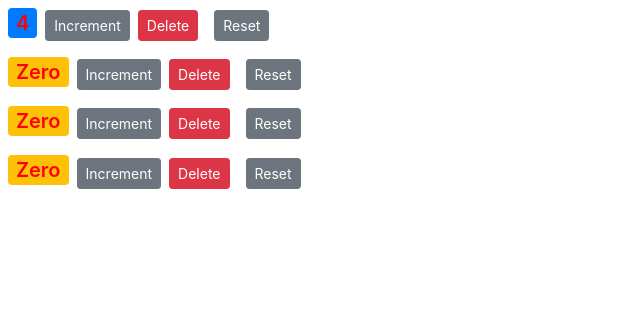
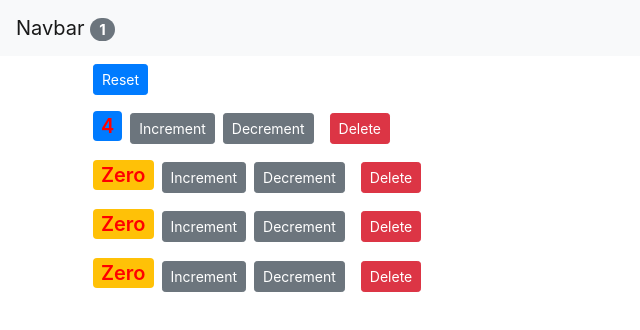
Before and after one commit to madukai/ReactCounterApp, a React (Create React App) app: page / in a window 1280 px wide. Shown: the top 330 px of the page, without its empty margins (0-640 px from the left). Built offline with nearby package versions, Linux system fonts and the light colour scheme.

Commit message:
Modified code to life the state up to app.js

```diff
--- a/src/App.js
+++ b/src/App.js
@@ -1,28 +1,75 @@
 import React, { Component } from 'react';
-import logo from './logo.svg';
+import NavBar from './components/navbar';
+import Counters from './components/counters';
 import './App.css';
 
 class App extends Component {
-  render() {
-    return (
-      <div className="App">
-        <header className="App-header">
-          <img src={logo} className="App-logo" alt="logo" />
-          <p>
-            Edit <code>src/App.js</code> and save to reload.
-          </p>
-          <a
-            className="App-link"
-            href="https://reactjs.org"
-            target="_blank"
-            rel="noopener noreferrer"
-          >
-            Learn React
-          </a>
-        </header>
-      </div>
-    );
-  }
+
+    state = {
+        counters: [
+            { id: 1, value: 4 },
+            { id: 2, value: 0 },
+            { id: 3, value: 0 },
+            { id: 4, value: 0 }
+        ]
+    };
+
+    // reset
+    handleReset = () => {
+        const counters = this.state.counters.map(c => {
+            c.value = 0;
+            return c;
+        });
+        this.setState({ counters });
+    };
+
+    // delete
+    handleDelete = (counterId) => {
+        const counters = this.state.counters.filter(c => c.id !== counterId);
+        this.setState({ counters });
+    };
+
+    // increment
+    handleIncrement = (counter) => {
+        const counters = [...this.state.counters];
+        const index = counters.indexOf(counter);
+        counters[index] = { ...counter };
+        counters[index].value++;
+        this.setState({ counters });
+    };
+
+    // decrement
+    handleDecrement = (counter) => {
+        const counters = [...this.state.counters];
+        const index = counters.indexOf(counter);
+
+        counters[index] = { ...counter };
+
+        // check
+        if (counters[index].value > 0) {
+            // decrement
+            counters[index].value--;
+        }
+
+        this.setState({ counters });
+    };
+
+      render() {
+          return (
+              <React.Fragment>
+                  <NavBar totalCounters={this.state.counters.filter(c => c.value > 0).length} />
+              <main className="container">
+                      <Counters
+                          counters={this.state.counters}
+                          onReset={this.handleReset}
+                          onIncrement={this.handleIncrement}
+                          onDecrement={this.handleDecrement}
+                          onDelete={this.handleDelete}
+                  />
+              </main>
+              </React.Fragment>
+        );
+      }
 }
 
 export default App;
--- a/src/components/counter.jsx
+++ b/src/components/counter.jsx
@@ -1,9 +1,6 @@
 import React, { Component } from 'react';
 
 class Counter extends Component {
-    state = {
-        value: this.props.counter.value
-    };
 
     styles = {
         color: 'red',
@@ -18,9 +15,10 @@ class Counter extends Component {
         return <ul>{this.state.tags.map(tag => <li key={tag}>{tag}</li>)}</ul>;
     }
 
+    /*
     handleIncrement = () => {
         this.setState({ value: this.state.value + 1 });
-    }
+    } */
 
     handleDecrement = () => {
         // check
@@ -29,30 +27,26 @@ class Counter extends Component {
         }
     }
 
-    handleResetCounter = () => {
-        this.setState({ value: 0 });
-    }
-
     render() {
         return (
             <div>
                 <span style={this.styles} className={this.getBadgeClasses()}>{this.formatCount()}</span>
-                <button onClick={this.handleIncrement} className="btn btn-secondary btn-sm">Increment</button>
+                <button onClick={() => this.props.onIncrement(this.props.counter)} className="btn btn-secondary btn-sm">Increment</button>
+                <button onClick={() => this.props.onDecrement(this.props.counter)} className="btn btn-secondary btn-sm m-2">Decrement</button>
                 <button onClick={() => this.props.onDelete(this.props.counter.id)} className="btn btn-danger btn-sm m-2">Delete</button>
-                <button onClick={this.handleResetCounter} className="btn btn-secondary btn-sm m-2">Reset</button>
             </div>
         );
     }
 
     getBadgeClasses() {
         let classes = "badge m-2 badge-";
-        classes += (this.state.value === 0) ? "warning" : "primary";
+        classes += (this.props.counter.value === 0) ? "warning" : "primary";
 
         return classes;
     }
 
     formatCount() {
-        const { value } = this.state;
+        const { value } = this.props.counter;
         const x = 'Zero';
         return value === 0 ? x : value;
     }
@@ -60,7 +54,7 @@ class Counter extends Component {
 
 export default Counter;
 
-// 1:43:57 Single Source of Truth
+// 1:54:44 Multiple Components in Sync
 
  /*
   // one solution: wrapper function to pass arguments
--- a/src/components/counters.jsx
+++ b/src/components/counters.jsx
@@ -2,26 +2,19 @@ import React, { Component } from 'react';
 import Counter from './counter';
 
 class Counters extends Component {
-    state = {
-        counters: [
-            {id: 1, value: 4},
-            {id: 2, value: 0},
-            {id: 3, value: 0},
-            {id: 4, value: 0}
-        ]
-    };
-
-    handleDelete = (counterId) => {
-        const counters = this.state.counters.filter(c => c.id !== counterId);
-        this.setState({ counters });
-    };
 
     render() {
         return (<div>
-            {this.state.counters.map(counter => (
+
+            <button
+                onClick={this.props.onReset}
+                className="btn btn-primary btn-sm m-2">Reset</button>
+            {this.props.counters.map(counter => (
                 <Counter
                     key={counter.id}
-                    onDelete={this.handleDelete}
+                    onDelete={this.props.onDelete}
+                    onIncrement={this.props.onIncrement}
+                    onDecrement={this.props.onDecrement}
                     counter={counter}>
                 </Counter>
             ))}
--- a/src/index.js
+++ b/src/index.js
@@ -4,12 +4,11 @@ import './index.css';
 import App from './App';
 import * as serviceWorker from './serviceWorker';
 import 'bootstrap/dist/css/bootstrap.css';
-import Counters from './components/counters';
 
 // root
 var rootDoc = document.getElementById('root');
 
-ReactDOM.render(<Counters />, rootDoc);
+ReactDOM.render(<App />, rootDoc);
 
 // If you want your app to work offline and load faster, you can change
 // unregister() to register() below. Note this comes with some pitfalls.
```
